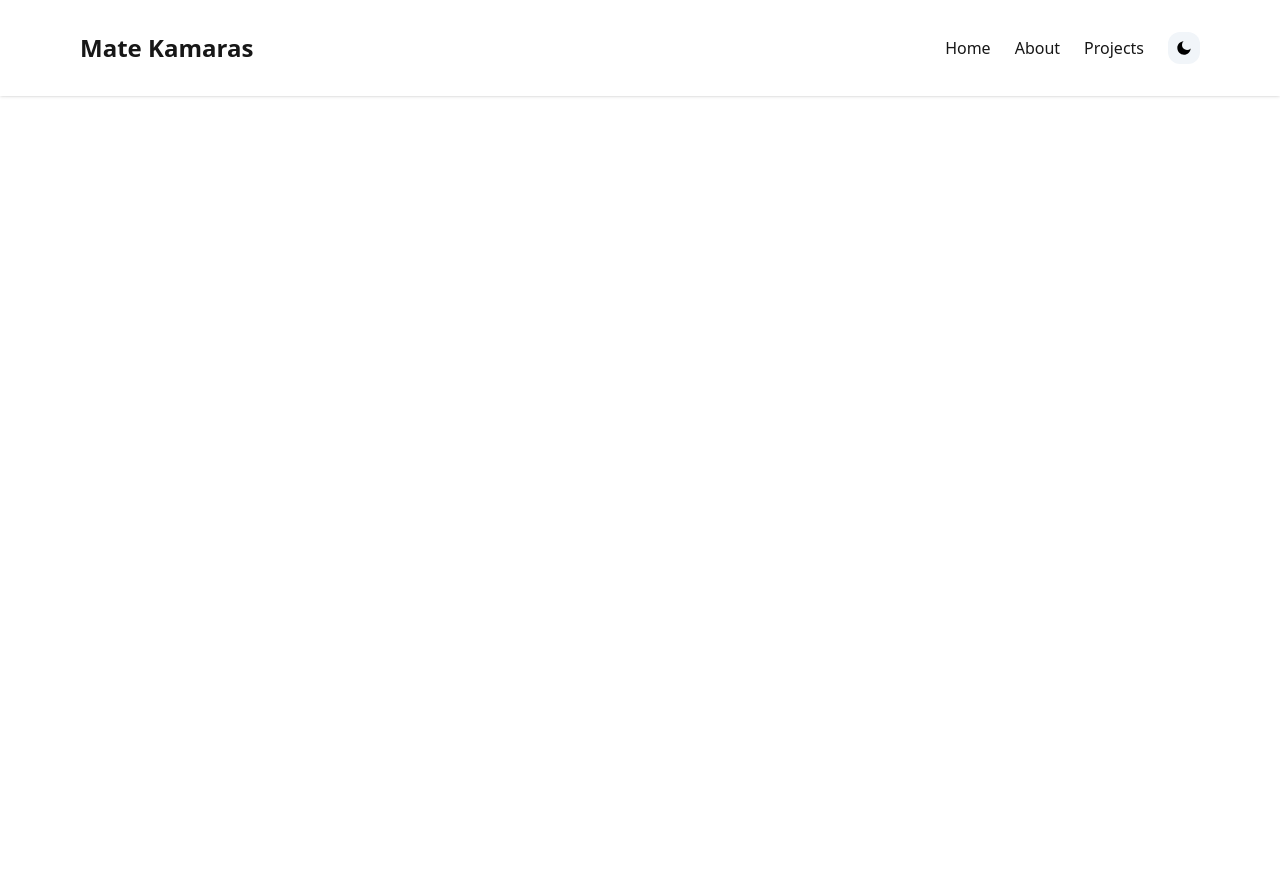
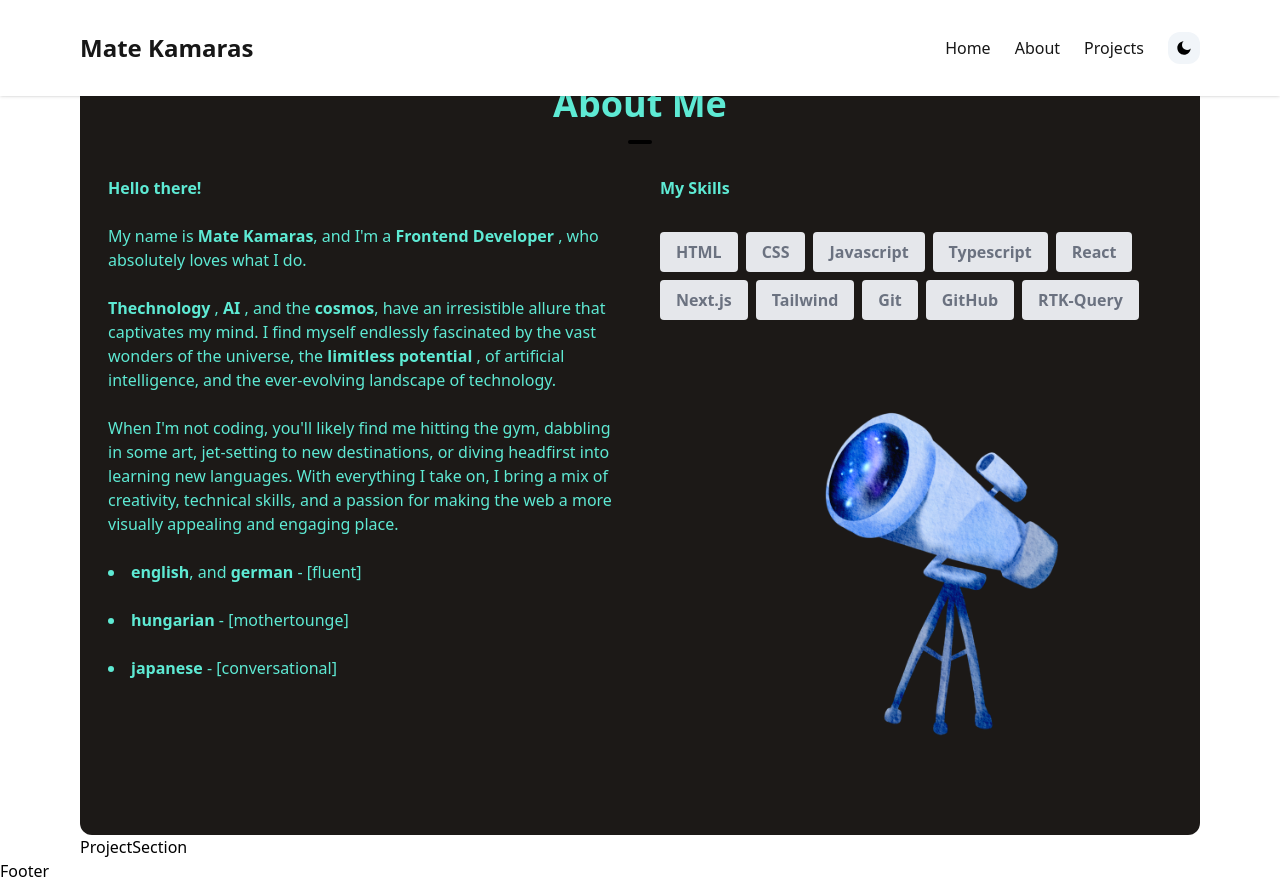
Before and after one commit to Murci2022/MY-PORTFOLIO, a Next.js app: page / in a window 1280 px wide. Before the commit the page ends 800 px from the top, so only its background shows below. Built offline with nearby package versions, Linux system fonts and the light colour scheme.

Commit message:
worked on the AboutSectionn

```diff
--- a/app/layout.tsx
+++ b/app/layout.tsx
@@ -1,7 +1,8 @@
 "use client"
 import '../styles/globals.css'
-import Navbar from '../components/Navbar'
-
+import NavBar from '../components/Navbar'
+import { ThemeProvider } from 'next-themes'
+import Footer from '../components/Footer'
 
 export default function RootLayout({
     children,
@@ -15,9 +16,15 @@ export default function RootLayout({
         head.tsx. Find out more at https://beta.nextjs.org/docs/api-reference/file-conventions/head
       */}
             <head />
-            <body>
-                <Navbar />
-                {children}
+            <body className='dark:bg-stone-900' >
+
+                <ThemeProvider enableSystem={true} attribute='class'>
+                    <NavBar />
+                    {children}
+                    <Footer />
+                </ThemeProvider>
+
+
 
 
             </body>
--- a/components/AboutSection.tsx
+++ b/components/AboutSection.tsx
@@ -1,8 +1,106 @@
 import React from 'react'
+import Image from 'next/image'
+
+const skills = [
+    { skill: "HTML" },
+    { skill: "CSS" },
+    { skill: "Javascript" },
+    { skill: " Typescript" },
+    { skill: "React" },
+    { skill: "Next.js" },
+    { skill: "Tailwind" },
+    { skill: "Git" },
+    { skill: "GitHub" },
+    { skill: "RTK-Query" },
+
+]
+
 
 const AboutSection = () => {
+    /* border-2 md:border-dotted border-red */
     return (
-        <div>AboutSection</div>
+        <section id='about' className='text-center break-normal bg-stone-900 dark:bg-black text-teal-300 py-3 px-3 rounded-xl'>
+            <div className='my-12 pb-6 md:pt-30 md:pb-30   '>
+                <h1 className='text-center font-bold text-4xl'>About Me</h1>
+                <hr className=' w-6 h-1 mx-auto my-4 bg-black border-0 rounded'></hr>
+                <div className='flex flex-col space-y-10 items-stretch justify-center align-top  md:flex-row md:text-left md:p-4 md:space-y-0 md:space-x-10 '>
+                    <div className='md:w-1/2'>
+                        <h1 className='text-center text-xl2 font-bold mb-6 md:text-left'>Hello there!</h1>
+                        <p> My name is{" "}
+                            <span className='font-bold'>{"Mate Kamaras"}</span>, and I'm a{" "}
+                            <span className='font-bold'>{"Frontend Developer "}</span>, who absolutely loves what I do.{" "}
+
+
+
+
+                        </p>
+                        <br />
+                        <p >
+                            <span className='font-bold'>{" Thechnology  "}</span>,
+                            <span className='font-bold'>{" AI "}</span>, and the
+                            <span className='font-bold'>{" cosmos"}</span>,
+                            have an irresistible allure that captivates my mind.
+                            I find myself endlessly fascinated by the vast wonders of the universe,
+                            the <span className='font-bold'>{" limitless potential "}</span>,
+                            of artificial intelligence,
+                            and the ever-evolving landscape of technology.
+                        </p>
+                        <br />
+                        <p>
+                            When I'm not coding, you'll likely find me
+                            hitting the gym, dabbling in some art,
+                            jet-setting to new destinations, or diving headfirst into learning new languages.
+                            With everything I take on, I bring a mix of creativity, technical skills, and a passion for making the web a more visually appealing and engaging place.
+
+                        </p>
+                        <br />
+
+                        <li>
+                            <span className='font-bold'>{"english"}</span>, and {" "}
+                            <span className='font-bold'>{"german "}</span> - [fluent]{" "}
+                            {" "}
+                        </li>
+                        <br />
+                        <li>
+                            <span className='font-bold'>{"hungarian"}</span> - [mothertounge]
+                            {" "}
+                        </li>
+                        <br />
+                        <li>
+                            <span className='font-bold'>{"japanese"}</span> - [conversational]
+                            {" "}
+                        </li>
+                        <br />
+
+
+
+
+
+
+
+                    </div>
+                    <div className='md:w-1/2'>
+                        <h1 className='text-center text-xl2 font-bold mb-6 md:text-left'>My Skills</h1>
+                        <div className='flex flex-col justify-between h-full'>
+
+
+                            <div className='flex flex-wrap flex-row justify-center mb-10 md:justify-start'>
+                                {skills.map((skill, idx) => {
+                                    return <p key={idx} className='bg-gray-200 px-4 py-2 mr-2 mt-2 text-gray-500 rounded font-semibold  '>{skill.skill}</p>
+                                })}
+                            </div>
+
+
+
+                            <div className=' flex justify-center items-end '>
+
+                                <Image src="/Telesc.png" alt='Telescope' height={400} width={400} className='hidden w-400 h-400  mb-10 md:float-right md:block' />
+                            </div>
+                        </div>
+                    </div>
+                </div>
+            </div>
+        </section>
     )
 }
 
--- /dev/null
+++ b/components/Footer.tsx
@@ -0,0 +1,9 @@
+import React from 'react'
+
+const Footer = () => {
+    return (
+        <div>Footer</div>
+    )
+}
+
+export default Footer
```
